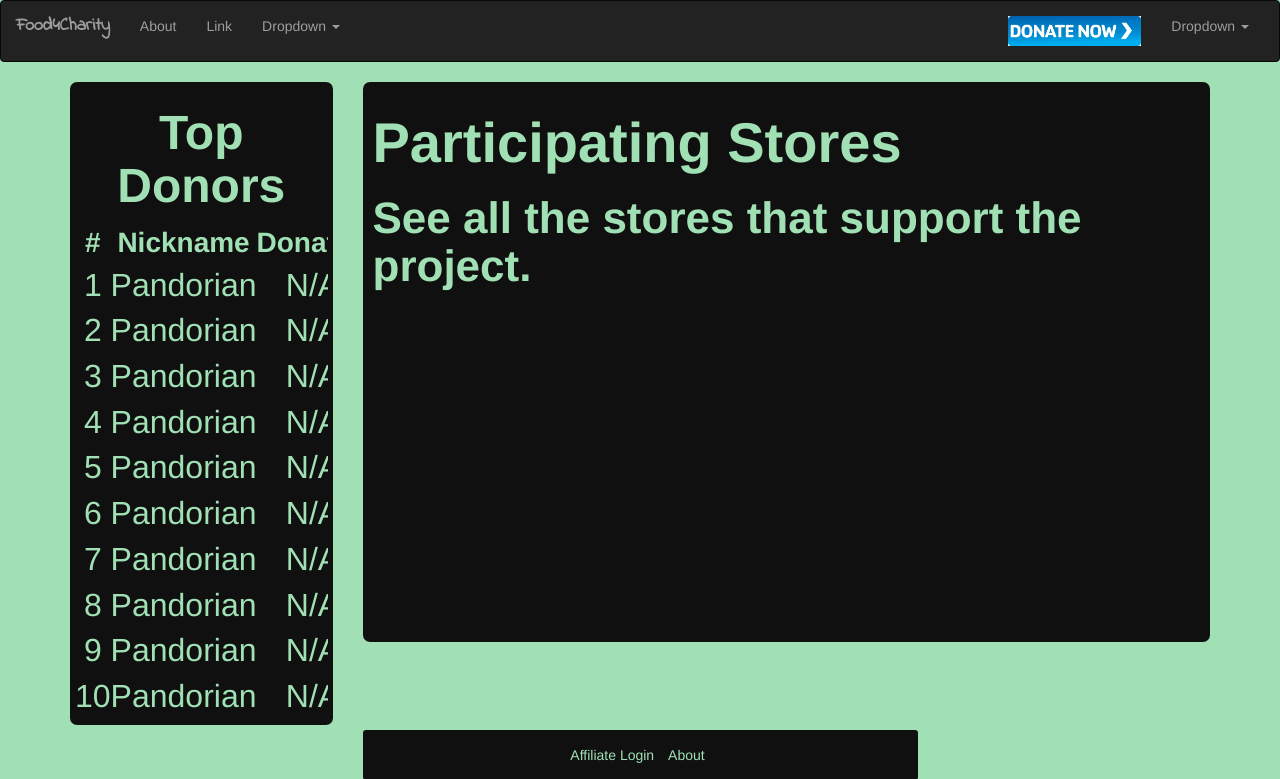
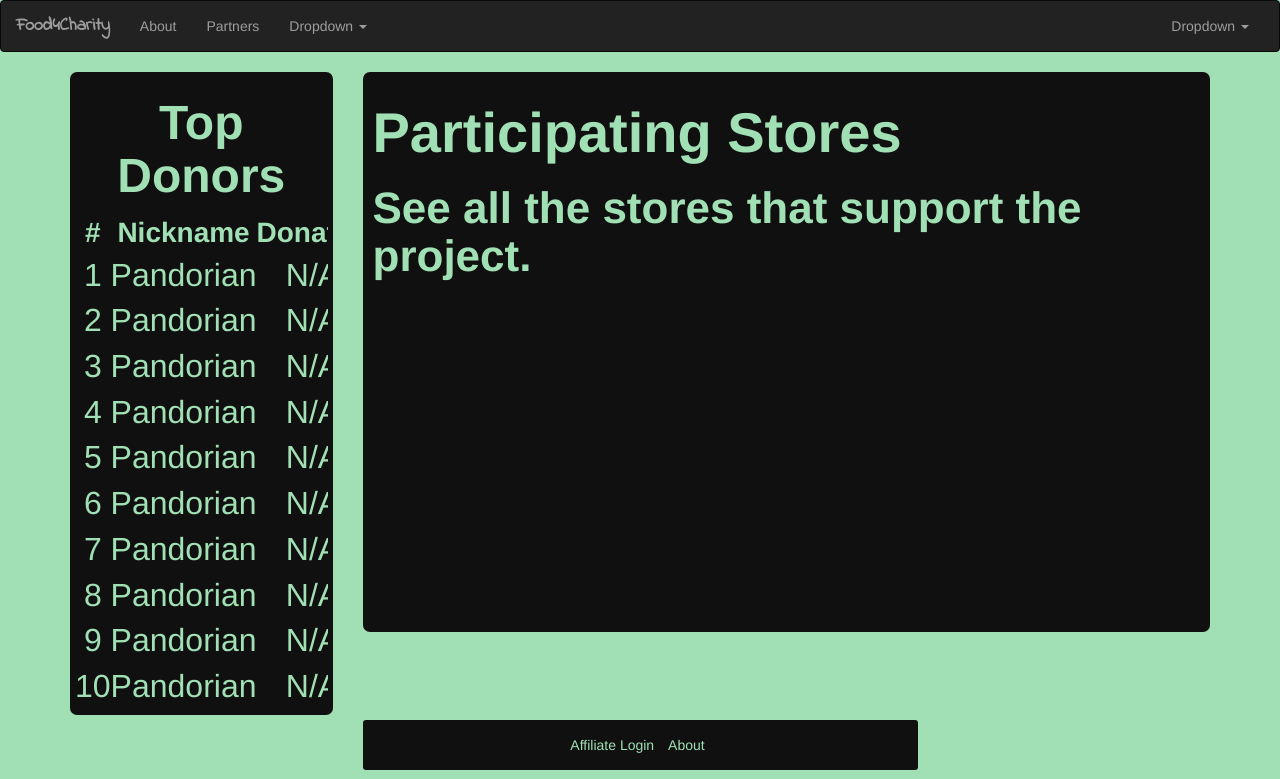
Before and after one commit to DecisionSystemsGroup/BattleHack2015, a PHP site: page / in a window 1280 px wide. Shown: the top 779 px of the page. Run offline with PHP 8.4, Linux system fonts and the light colour scheme; some libraries are stand-ins or nearby versions.

Commit message:
Update17

```diff
--- a/site/inc/navigation.php
+++ b/site/inc/navigation.php
@@ -15,7 +15,7 @@
     <div class="collapse navbar-collapse" id="bs-example-navbar-collapse-1">
       <ul class="nav navbar-nav">
         <li><a data-toggle="modal" data-target="#About">About<span class="sr-only">(current)</span></a></li>
-        <li><a href="about.php">Link</a></li>
+        <li><a data-toggle="modal" data-target="#Partners">Partners<span class="sr-only">(current)</span></a></li>
         <li class="dropdown">
           <a href="#" class="dropdown-toggle" data-toggle="dropdown" role="button" aria-expanded="false">Dropdown <span class="caret"></span></a>
           <ul class="dropdown-menu" role="menu">
@@ -30,7 +30,6 @@
         </li>
       </ul>
     <ul class="nav navbar-nav navbar-right">
-      <li><a data-toggle="modal" data-target="#Donate"><img  src="img/BUTTON-DONATE-NOW.jpeg" width="auto" height="30"></a></li>
         <li class="dropdown">
           <a href="#" class="dropdown-toggle" data-toggle="dropdown" role="button" aria-expanded="false">Dropdown <span class="caret"></span></a>
           <ul class="dropdown-menu" role="menu">
```
Also changed, not shown: site/partners.php (added).
